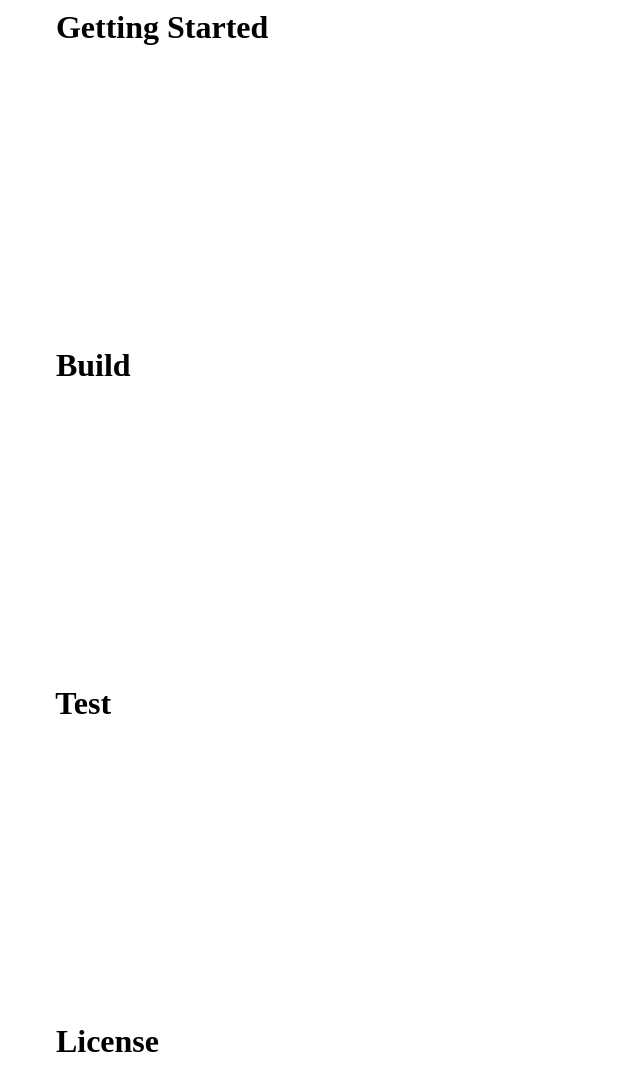
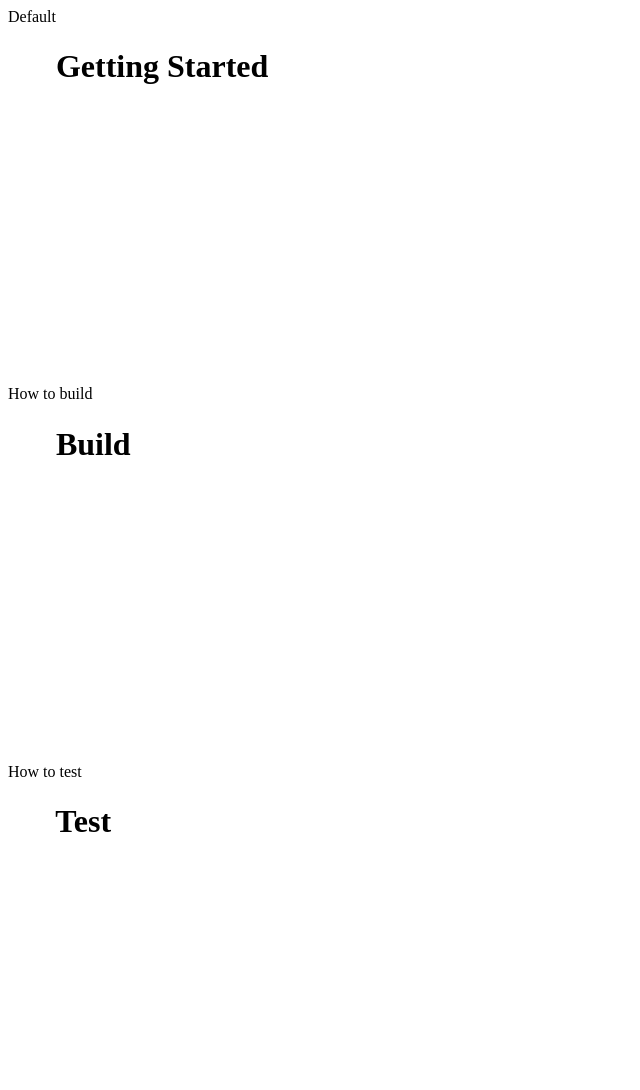
Before and after one commit to axelhodler/webcomponent, a plain HTML site: page index.html in a window 1280 px wide. Shown: the top 1090 px of the page, without its empty margins (0-640 px from the left). Drawn offline with Linux system fonts and the light colour scheme.

Commit message:
slotting example

```diff
--- a/easily_linkable_h1.js
+++ b/easily_linkable_h1.js
@@ -16,6 +16,7 @@
         }
     </style>
 
+    <slot name="description">Default</slot>
     <h1>
         <a>🔗</a>
         <span></span>
--- a/index.html
+++ b/index.html
@@ -3,8 +3,12 @@
 <body>
 
 <ah-h1 title="Getting Started"></ah-h1>
-<ah-h1 title="Build"></ah-h1>
-<ah-h1 title="Test"></ah-h1>
+<ah-h1 title="Build">
+    <span slot="description">How to build</span>
+</ah-h1>
+<ah-h1 title="Test">
+    <span slot="description">How to test</span>
+</ah-h1>
 <ah-h1 title="License"></ah-h1>
 
 <script src="easily_linkable_h1.js"></script>
```
